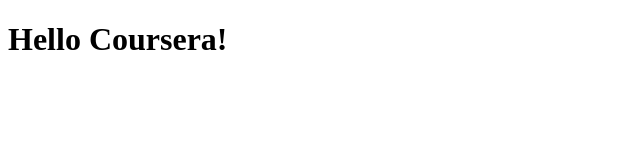
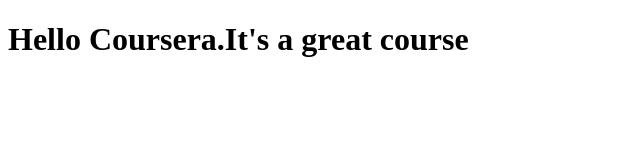
Before and after one commit to Alexhayat/Coursera_test, a plain HTML site: page site/index.html in a window 1280 px wide. Shown: the whole page, without its empty margins (0-640 px from the left). Drawn offline with Linux system fonts and the light colour scheme.

Commit message:
A small change to out page.

```diff
--- a/site/index.html
+++ b/site/index.html
@@ -6,7 +6,7 @@
 	<title>Hello Coursera!</title>
 </head>
 <body>
-	<h1>Hello Coursera!</h1>
+	<h1>Hello Coursera.It's a great course</h1>
 
 </body>
 </html>
```
